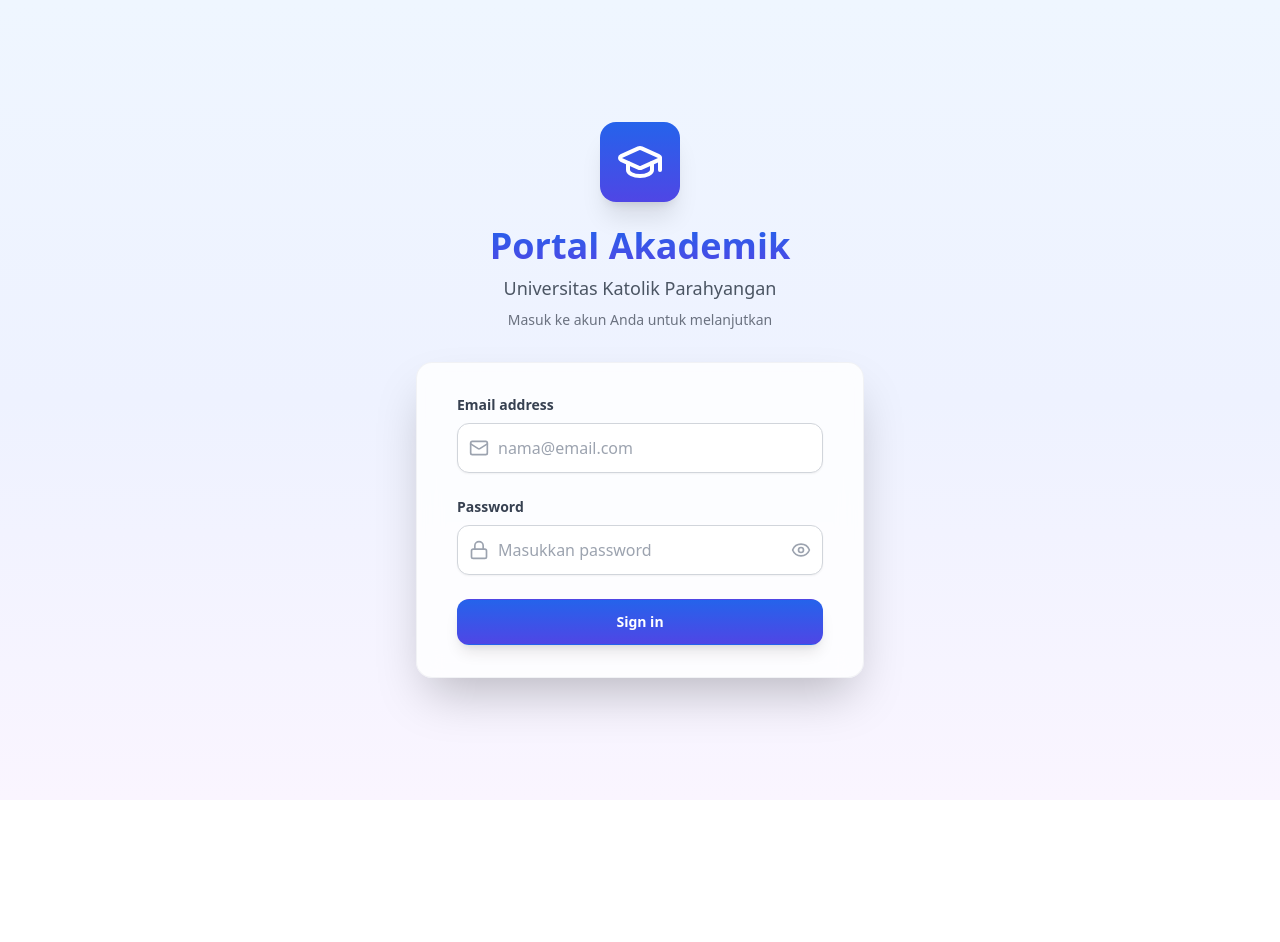
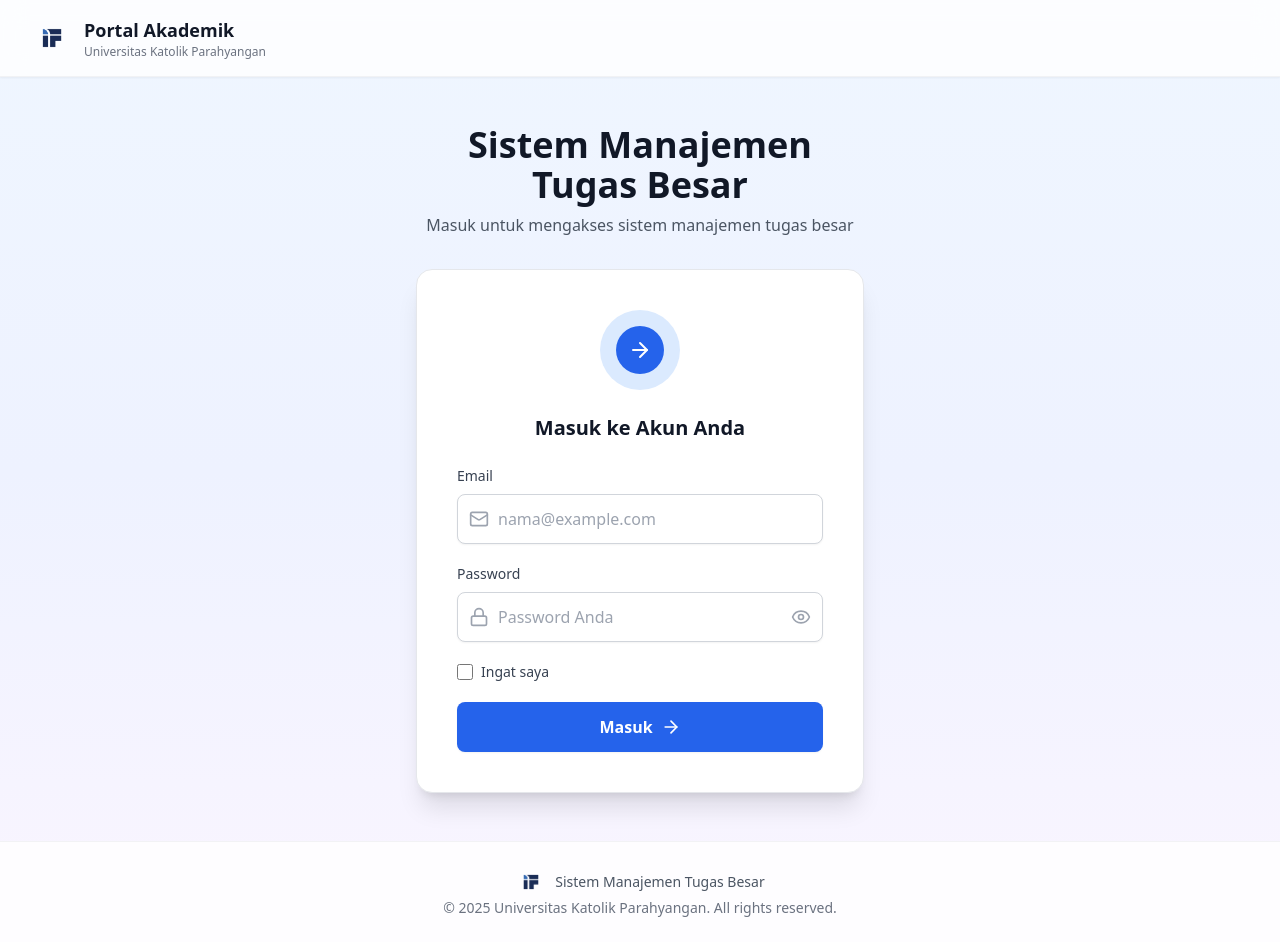
Before and after one commit to Aries1945/SistemManajemenTubes, a React (Vite) app: page /login in a window 1280 px wide. Before the commit the page ends 800 px from the top, so only its background shows below. Built offline with nearby package versions, Linux system fonts and the light colour scheme; no server answers.

Commit message:
update ui login dan dashbord admin

```diff
--- a/src/components/MahasiswaLayout.jsx
+++ b/src/components/MahasiswaLayout.jsx
@@ -17,6 +17,7 @@
   GraduationCap
 } from 'lucide-react';
 import { useAuth } from '../contexts/AuthContext';
+import LogoIF2 from '../assets/LogoIF2.png';
 
 const MahasiswaLayout = ({ children }) => {
   const navigate = useNavigate();
@@ -99,9 +100,14 @@
               </button>
 
               <div className="flex items-center cursor-pointer group" onClick={() => navigate('/mahasiswa/dashboard')}>
-                <div className="bg-gradient-to-br from-green-600 to-emerald-600 p-3 rounded-xl shadow-lg group-hover:shadow-xl transition-shadow">
-                  <GraduationCap className="h-7 w-7 text-white" />
+                <div className="flex items-center justify-center h-10 w-10 rounded-lg overflow-hidden hover:opacity-90 transition-opacity duration-300">
+                  <img
+                    src={LogoIF2}
+                    alt="Logo IF"
+                    className="h-full w-full object-contain"
+                  />
                 </div>
+                <div className="h-8 w-px bg-gray-200/60 ml-3"></div>
                 <div className="ml-3">
                   <h1 className="text-xl font-bold bg-gradient-to-r from-green-600 to-emerald-600 bg-clip-text text-transparent">
                     Portal Mahasiswa
--- a/src/components/layout.jsx
+++ b/src/components/layout.jsx
@@ -14,6 +14,7 @@
   GraduationCap
 } from 'lucide-react';
 import { useAuth } from '../contexts/AuthContext';
+import LogoIF2 from '../assets/LogoIF2.png';
 
 const Layout = ({ children }) => {
   const navigate = useNavigate();
@@ -104,9 +105,14 @@
               )}
             </button>
             <div className="flex items-center space-x-3">
-              <div className="bg-gradient-to-br from-blue-600 to-indigo-600 p-3 rounded-xl shadow-lg">
-                <GraduationCap className="h-7 w-7 text-white" />
+              <div className="flex items-center justify-center h-10 w-10 rounded-lg overflow-hidden hover:opacity-90 transition-opacity duration-300">
+                <img
+                  src={LogoIF2}
+                  alt="Logo IF"
+                  className="h-full w-full object-contain"
+                />
               </div>
+              <div className="h-8 w-px bg-gray-200/60"></div>
               <div>
                 <h1 className="text-xl font-bold bg-gradient-to-r from-blue-600 to-indigo-600 bg-clip-text text-transparent">
                   Portal Dosen
--- a/src/pages/admin/AdminDashboard.jsx
+++ b/src/pages/admin/AdminDashboard.jsx
@@ -2,6 +2,7 @@
 import { Shield, Bell, LogOut, BarChart3, Users, BookOpen, ClipboardList, AlertCircle } from 'lucide-react';
 import { useAuth } from '../../contexts/AuthContext';
 import { Toaster, toast } from 'react-hot-toast';
+import LogoIF2 from '../../assets/LogoIF2.png';
 
 // Hooks
 import { useAdminData } from '../../hooks/useAdminData';
@@ -270,9 +271,14 @@
           <div className="flex justify-between h-16">
             <div className="flex items-center">
               <div className="flex items-center space-x-3">
-                <div className="p-2 bg-gradient-to-br from-purple-600 to-indigo-600 rounded-xl shadow-lg">
-                  <Shield className="h-6 w-6 text-white" />
+                <div className="flex items-center justify-center h-10 w-10 rounded-lg overflow-hidden hover:opacity-90 transition-opacity duration-300">
+                  <img
+                    src={LogoIF2}
+                    alt="Logo IF"
+                    className="h-full w-full object-contain"
+                  />
                 </div>
+                <div className="h-8 w-px bg-gray-200/60"></div>
                 <div>
                   <h1 className="text-xl font-bold text-gray-900">Portal Administrator</h1>
                   <p className="text-xs text-gray-500">Sistem Manajemen Tugas Besar</p>
--- a/src/pages/loginPage.jsx
+++ b/src/pages/loginPage.jsx
@@ -3,7 +3,8 @@
 import { useFormik } from 'formik';
 import * as Yup from 'yup';
 import { useAuth } from '../contexts/AuthContext';
-import { GraduationCap, Mail, Lock, Eye, EyeOff } from 'lucide-react';
+import { Mail, Lock, Eye, EyeOff, Loader2, ArrowRight } from 'lucide-react';
+import LogoIF2 from '../assets/LogoIF2.png';
 
 const LoginPage = () => {
   const { login, user, isLoading: authLoading } = useAuth();
@@ -60,48 +61,83 @@
   });
 
   return (
-    <div className="min-h-screen flex flex-col justify-center py-12 sm:px-6 lg:px-8 bg-gradient-to-br from-blue-50 via-indigo-50 to-purple-50">
-      <div className="sm:mx-auto sm:w-full sm:max-w-md">
-        {/* Logo and Title */}
-        <div className="flex justify-center mb-6">
-          <div className="bg-gradient-to-br from-blue-600 to-indigo-600 p-4 rounded-2xl shadow-xl">
-            <GraduationCap className="h-12 w-12 text-white" />
+    <div className="min-h-screen flex flex-col bg-gradient-to-br from-blue-50 via-indigo-50 to-purple-50">
+      {/* Header */}
+      <header className="bg-white/80 backdrop-blur-md border-b border-gray-200/50 shadow-sm">
+        <div className="max-w-7xl mx-auto px-4 sm:px-6 lg:px-8 py-4">
+          <div className="flex items-center justify-between">
+            <div className="flex items-center space-x-3">
+              <div className="flex items-center justify-center h-10 w-10 rounded-lg overflow-hidden">
+                <img
+                  src={LogoIF2}
+                  alt="Logo IF"
+                  className="h-full w-full object-contain"
+                />
+              </div>
+              <div>
+                <h1 className="text-lg font-bold text-gray-900">Portal Akademik</h1>
+                <p className="text-xs text-gray-500">Universitas Katolik Parahyangan</p>
               </div>
             </div>
-        <h2 className="text-center text-4xl font-extrabold bg-gradient-to-r from-blue-600 to-indigo-600 bg-clip-text text-transparent mb-2">
-          Portal Akademik
+          </div>
+        </div>
+      </header>
+
+      {/* Main Content */}
+      <main className="flex-1 flex items-center justify-center px-4 sm:px-6 lg:px-8 py-12">
+        <div className="w-full max-w-md">
+          {/* Title Section */}
+          <div className="text-center mb-8">
+            <h2 className="text-3xl sm:text-4xl font-bold text-gray-900 mb-2">
+              Sistem Manajemen Tugas Besar
             </h2>
-        <p className="text-center text-lg text-gray-600 font-medium">
-          Universitas Katolik Parahyangan
-        </p>
-        <p className="mt-2 text-center text-sm text-gray-500">
-          Masuk ke akun Anda untuk melanjutkan
+            <p className="text-base text-gray-600">
+              Masuk untuk mengakses sistem manajemen tugas besar
             </p>
           </div>
 
-      <div className="mt-8 sm:mx-auto sm:w-full sm:max-w-md">
-        <div className="bg-white/80 backdrop-blur-md py-8 px-6 shadow-2xl rounded-2xl border border-gray-200/50 sm:px-10">
-          {/* Enhanced error display */}
+          {/* Login Card */}
+          <div className="bg-white rounded-2xl shadow-xl border border-gray-200 p-8 sm:p-10">
+            {/* Icon */}
+            <div className="flex justify-center mb-6">
+              <div className="bg-blue-100 rounded-full p-4">
+                <div className="bg-blue-600 rounded-full p-3 flex items-center justify-center">
+                  <ArrowRight className="h-6 w-6 text-white" />
+                </div>
+              </div>
+            </div>
+
+            <h3 className="text-xl font-bold text-gray-900 text-center mb-6">
+              Masuk ke Akun Anda
+            </h3>
+
+            {/* Error Message */}
             {error && (
-            <div className={`mb-6 p-4 text-sm rounded-xl border-l-4 ${
+              <div
+                className={`mb-6 p-4 rounded-xl border-l-4 ${
                   error.includes('tidak aktif')
-                ? 'bg-yellow-50 border-yellow-400 text-yellow-800'
+                    ? 'bg-amber-50 border-amber-400 text-amber-800'
                     : 'bg-red-50 border-red-400 text-red-800'
-            }`} role="alert">
-              <p className="font-semibold">{error}</p>
+                }`}
+                role="alert"
+              >
+                <p className="font-semibold text-sm">{error}</p>
                 {error.includes('tidak aktif') && (
-                <p className="mt-2 text-sm">
+                  <p className="mt-2 text-xs text-amber-700">
                     Hubungi administrator sistem untuk mengaktifkan kembali akun Anda.
                   </p>
                 )}
               </div>
             )}
 
-          <form className="space-y-6" onSubmit={formik.handleSubmit}>
+            <form className="space-y-5" onSubmit={formik.handleSubmit}>
               {/* Email Field */}
               <div>
-              <label htmlFor="email" className="block text-sm font-semibold text-gray-700 mb-2">
-                Email address
+                <label
+                  htmlFor="email"
+                  className="block text-sm font-medium text-gray-700 mb-2"
+                >
+                  Email
                 </label>
                 <div className="relative">
                   <div className="absolute inset-y-0 left-0 pl-3 flex items-center pointer-events-none">
@@ -109,21 +145,29 @@
                   </div>
                   <input
                     id="email"
+                    name="email"
                     type="email"
                     autoComplete="email"
                     {...formik.getFieldProps('email')}
-                  className="appearance-none block w-full pl-10 pr-3 py-3 border border-gray-300 rounded-xl shadow-sm placeholder-gray-400 focus:outline-none focus:ring-2 focus:ring-blue-500 focus:border-blue-500 transition-all duration-200"
-                  placeholder="nama@email.com"
+                    className={`block w-full pl-10 pr-4 py-3 border rounded-lg shadow-sm transition-all duration-200 placeholder-gray-400 focus:outline-none focus:ring-2 focus:ring-offset-0 ${
+                      formik.touched.email && formik.errors.email
+                        ? 'border-red-300 focus:border-red-500 focus:ring-red-500/20'
+                        : 'border-gray-300 focus:border-blue-500 focus:ring-blue-500/20'
+                    }`}
+                    placeholder="nama@example.com"
                   />
                 </div>
-              {formik.touched.email && formik.errors.email ? (
-                <div className="text-red-500 text-xs mt-1 ml-1">{formik.errors.email}</div>
-              ) : null}
+                {formik.touched.email && formik.errors.email && (
+                  <p className="mt-1 text-xs text-red-600">{formik.errors.email}</p>
+                )}
               </div>
 
               {/* Password Field */}
               <div>
-              <label htmlFor="password" className="block text-sm font-semibold text-gray-700 mb-2">
+                <label
+                  htmlFor="password"
+                  className="block text-sm font-medium text-gray-700 mb-2"
+                >
                   Password
                 </label>
                 <div className="relative">
@@ -132,27 +176,46 @@
                   </div>
                   <input
                     id="password"
+                    name="password"
                     type={showPassword ? 'text' : 'password'}
                     autoComplete="current-password"
                     {...formik.getFieldProps('password')}
-                  className="appearance-none block w-full pl-10 pr-10 py-3 border border-gray-300 rounded-xl shadow-sm placeholder-gray-400 focus:outline-none focus:ring-2 focus:ring-blue-500 focus:border-blue-500 transition-all duration-200"
-                  placeholder="Masukkan password"
+                    className={`block w-full pl-10 pr-10 py-3 border rounded-lg shadow-sm transition-all duration-200 placeholder-gray-400 focus:outline-none focus:ring-2 focus:ring-offset-0 ${
+                      formik.touched.password && formik.errors.password
+                        ? 'border-red-300 focus:border-red-500 focus:ring-red-500/20'
+                        : 'border-gray-300 focus:border-blue-500 focus:ring-blue-500/20'
+                    }`}
+                    placeholder="Password Anda"
                   />
                   <button
                     type="button"
                     onClick={() => setShowPassword(!showPassword)}
-                  className="absolute inset-y-0 right-0 pr-3 flex items-center"
+                    className="absolute inset-y-0 right-0 pr-3 flex items-center text-gray-400 hover:text-gray-600 transition-colors duration-200 focus:outline-none"
+                    aria-label={showPassword ? 'Sembunyikan password' : 'Tampilkan password'}
                   >
                     {showPassword ? (
-                    <EyeOff className="h-5 w-5 text-gray-400 hover:text-gray-600" />
+                      <EyeOff className="h-5 w-5" />
                     ) : (
-                    <Eye className="h-5 w-5 text-gray-400 hover:text-gray-600" />
+                      <Eye className="h-5 w-5" />
                     )}
                   </button>
                 </div>
-              {formik.touched.password && formik.errors.password ? (
-                <div className="text-red-500 text-xs mt-1 ml-1">{formik.errors.password}</div>
-              ) : null}
+                {formik.touched.password && formik.errors.password && (
+                  <p className="mt-1 text-xs text-red-600">{formik.errors.password}</p>
+                )}
+              </div>
+
+              {/* Remember Me */}
+              <div className="flex items-center">
+                <input
+                  id="remember-me"
+                  name="remember-me"
+                  type="checkbox"
+                  className="h-4 w-4 text-blue-600 focus:ring-blue-500 border-gray-300 rounded"
+                />
+                <label htmlFor="remember-me" className="ml-2 block text-sm text-gray-700">
+                  Ingat saya
+                </label>
               </div>
 
               {/* Submit Button */}
@@ -160,24 +223,46 @@
                 <button
                   type="submit"
                   disabled={formik.isSubmitting}
-                className="w-full flex justify-center items-center py-3 px-4 border border-transparent rounded-xl shadow-lg text-sm font-semibold text-white bg-gradient-to-r from-blue-600 to-indigo-600 hover:from-blue-700 hover:to-indigo-700 focus:outline-none focus:ring-2 focus:ring-offset-2 focus:ring-blue-500 transform hover:scale-105 transition-all duration-200 disabled:opacity-50 disabled:cursor-not-allowed disabled:transform-none"
+                  className="w-full flex justify-center items-center gap-2 py-3 px-4 border border-transparent rounded-lg shadow-sm text-base font-semibold text-white bg-blue-600 hover:bg-blue-700 focus:outline-none focus:ring-2 focus:ring-offset-2 focus:ring-blue-500 transition-all duration-200 disabled:opacity-50 disabled:cursor-not-allowed"
                 >
                   {formik.isSubmitting ? (
                     <>
-                    <svg className="animate-spin -ml-1 mr-3 h-5 w-5 text-white" xmlns="http://www.w3.org/2000/svg" fill="none" viewBox="0 0 24 24">
-                      <circle className="opacity-25" cx="12" cy="12" r="10" stroke="currentColor" strokeWidth="4"></circle>
-                      <path className="opacity-75" fill="currentColor" d="M4 12a8 8 0 018-8V0C5.373 0 0 5.373 0 12h4zm2 5.291A7.962 7.962 0 014 12H0c0 3.042 1.135 5.824 3 7.938l3-2.647z"></path>
-                    </svg>
-                    Signing in...
+                      <Loader2 className="h-5 w-5 animate-spin" />
+                      <span>Memproses...</span>
                     </>
                   ) : (
-                  'Sign in'
+                    <>
+                      <span>Masuk</span>
+                      <ArrowRight className="h-5 w-5" />
+                    </>
                   )}
                 </button>
               </div>
             </form>
           </div>
         </div>
+      </main>
+
+      {/* Footer */}
+      <footer className="bg-white/80 backdrop-blur-md border-t border-gray-200/50 mt-auto">
+        <div className="max-w-7xl mx-auto px-4 sm:px-6 lg:px-8 py-6">
+          <div className="flex flex-col sm:flex-row items-center justify-between">
+            <div className="flex items-center space-x-2 mb-4 sm:mb-0">
+              <img
+                src={LogoIF2}
+                alt="Logo IF"
+                className="h-8 w-auto object-contain"
+              />
+              <p className="text-sm text-gray-600">
+                Sistem Manajemen Tugas Besar
+              </p>
+            </div>
+            <div className="text-sm text-gray-500">
+              <p>© {new Date().getFullYear()} Universitas Katolik Parahyangan. All rights reserved.</p>
+            </div>
+          </div>
+        </div>
+      </footer>
     </div>
   );
 };
```
Also changed, not shown: template_mahasiswa_contoh.csv, 2 other files (tests, documents, lock files or other folders). Lines whose indentation alone changed are shown as unchanged.
